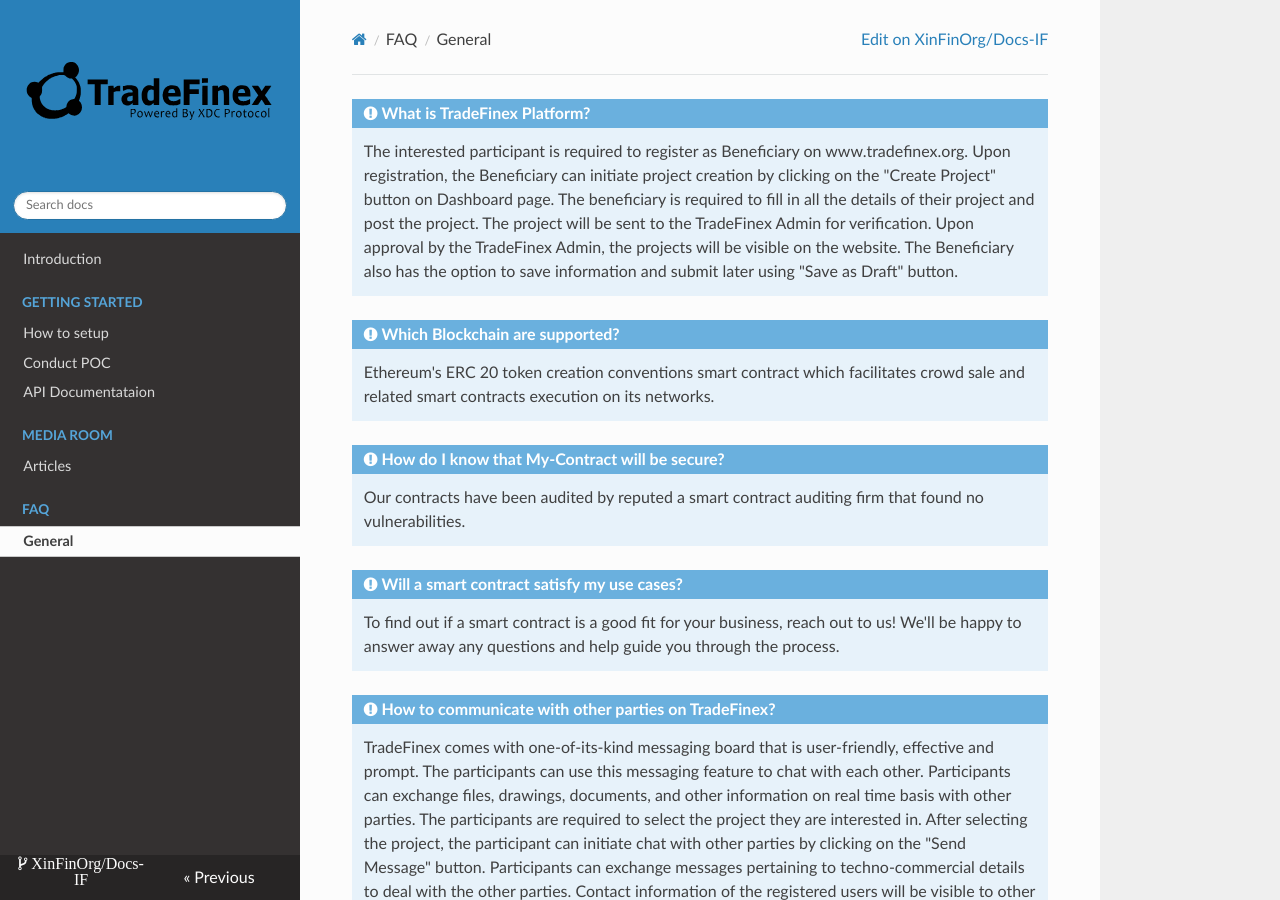
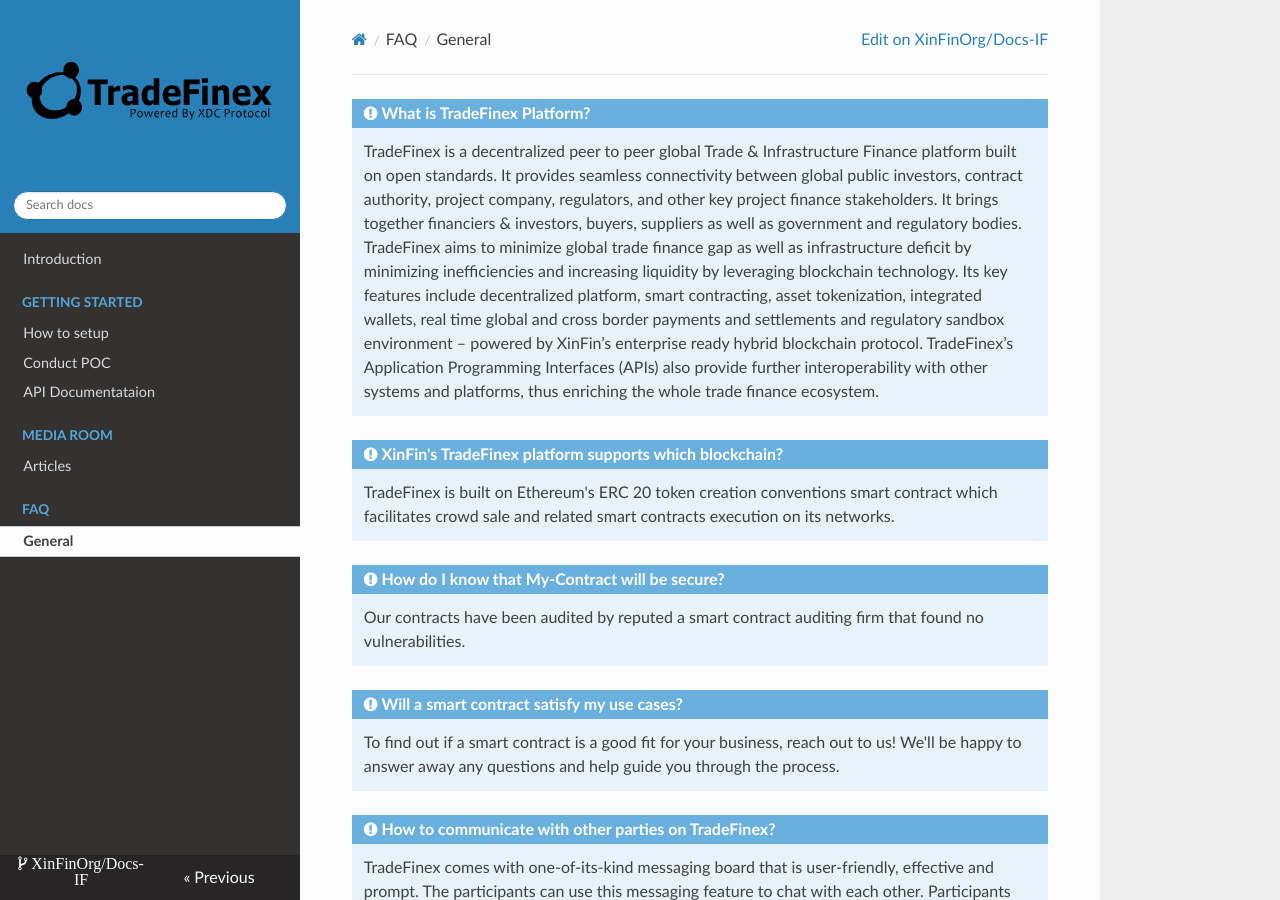
Before and after one commit to XinFinOrg/Docs-IF, an MkDocs documentation site: the page built from docs/faq/General.md, in a window 1280 px wide and 900 px high. Built offline with MkDocs 1.6.1, drawn with Linux system fonts in a browser that asks for light colours; nearby versions of some CDN libraries.

Commit message:
Update General.md

```diff
--- a/docs/faq/General.md
+++ b/docs/faq/General.md
@@ -1,8 +1,8 @@
 !!! quote "What is TradeFinex Platform?"
-    The interested participant is required to register as Beneficiary on www.tradefinex.org. Upon registration, the Beneficiary can initiate project creation by clicking on the "Create Project" button on Dashboard page. The beneficiary is required to fill in all the details of their project and post the project. The project will be sent to the TradeFinex Admin for verification. Upon approval by the TradeFinex Admin, the projects will be visible on the website. The Beneficiary also has the option to save information and submit later using "Save as Draft" button.
+    TradeFinex is a decentralized peer to peer global Trade & Infrastructure Finance platform built on open standards. It provides seamless connectivity between global public investors, contract authority, project company, regulators, and other key project finance stakeholders. It brings together financiers & investors, buyers, suppliers as well as government and regulatory bodies. TradeFinex aims to minimize global trade finance gap as well as infrastructure deficit by minimizing inefficiencies and increasing liquidity by leveraging blockchain technology. Its key features include decentralized platform, smart contracting, asset tokenization, integrated wallets, real time global and cross border payments and settlements and regulatory sandbox environment – powered by XinFin’s enterprise ready hybrid blockchain protocol. TradeFinex’s Application Programming Interfaces (APIs) also provide further interoperability with other systems and platforms, thus enriching the whole trade finance ecosystem.
 
-!!! quote "Which Blockchain are supported?"
-    Ethereum's ERC 20 token creation conventions smart contract which facilitates crowd sale and related smart contracts execution on its networks.
+!!! quote "XinFin's TradeFinex platform supports which blockchain?"
+    TradeFinex is built on Ethereum's ERC 20 token creation conventions smart contract which facilitates crowd sale and related smart contracts execution on its networks.
 
 !!! quote "How do I know that My-Contract will be secure?"
     Our contracts have been audited by reputed a smart contract auditing firm that found no vulnerabilities.
```
